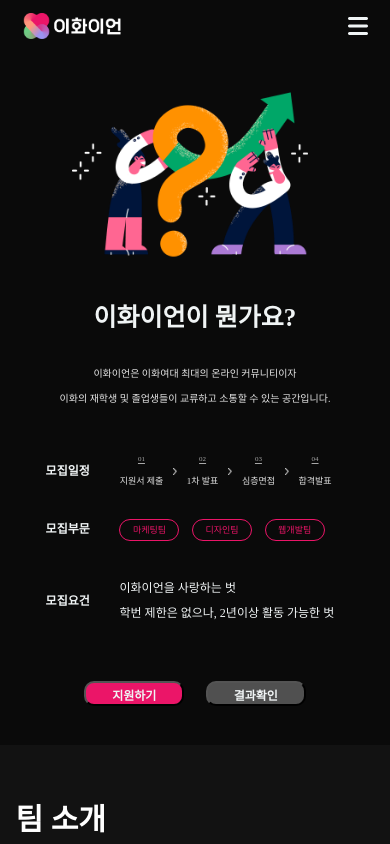
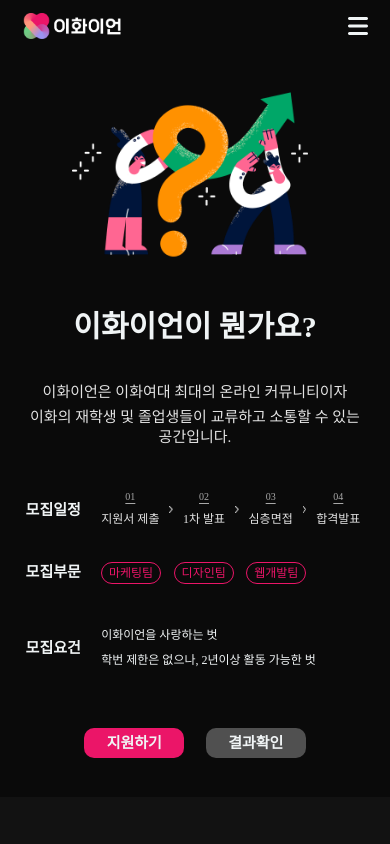
Before and after one commit to hyeinNa/recruiting_2023, a React (Create React App) app in the folder client/: page / in a window 390 px wide. Shown: the top 844 px of the page. Built offline with nearby package versions, Linux system fonts and the light colour scheme; no server answers; a web font is replaced by a local one.

Commit message:
버튼, 모바일 글씨크기 수정

```diff
--- a/client/src/components/views/EwhaianInfoPages/EwhaianInfo.css
+++ b/client/src/components/views/EwhaianInfoPages/EwhaianInfo.css
@@ -239,8 +239,9 @@
     font-weight: 600;
     font-size: 20px;
     color: var(--toneDown-white);
-    line-height: 50px;
+    line-height: 25px;
     text-align: center;
+    border: none;
 }
 
 #checkbutton {
@@ -251,8 +252,9 @@
     font-weight: 600;
     font-size: 20px;
     color: var(--toneDown-white);
-    line-height: 50px;
+    line-height: 25px;
     text-align: center;
+    border: none;
 }
 
 
@@ -345,12 +347,12 @@
     }
 
     .info_content_text {
-        font-size: 14px;
+        font-size: 17px;
         line-height: 23px;
     }
 
     .info_recruitment_detail {
-        padding: 0 0 0 60px;
+        padding: 0 0 0 30px;
     }
 
     .info_recruitment_title {
@@ -359,31 +361,36 @@
     }
 
     .info_recruitment_schedule_num {
-        font-size: 12px;
+        font-size: 14px;
         line-height: 20px;
     }
 
     .info_recruitment_schedule_list_start {
-        margin: 0 20px 0 40px;
+        margin: 0 15px 0 20px;
     }
 
     .info_recruitment_schedule_list_rest {
-        margin: 0 20px 0 20px;
+        margin: 0 15px 0 15px;
     }
 
     .info_recruitment_schedule_stage {
-        font-size: 14px;
+        font-size: 17px;
         line-height: 25px;
     }
 
     .info_recruitment_schedule_date {
-        font-size: 12px;
+        font-size: 14px;
         line-height: 20px;
     }
 
     .info_recruitment_section_list {
-        font-size: 14px;
+        font-size: 17px;
         line-height: 25px;
+        padding-left: 20px;
+    }
+
+    .info_recruitment_requirements_list {
+        padding-left: 20px;
     }
 
     .info_recruitment_section_list_list {
@@ -391,8 +398,6 @@
         margin-right: 7%;
         width: 93px;
         height: 25px;
-
-
         text-align: center;
 
     }
@@ -404,7 +409,7 @@
     }
 
     .info_recruitment_requirements_list {
-        font-size: 14px;
+        font-size: 17px;
         line-height: 25px;
     }
 
@@ -412,20 +417,20 @@
         width: 200px;
         height: 40px;
         font-size: 17px;
-        line-height: 40px;
+        line-height: 20px;
     }
 
     #checkbutton {
         width: 200px;
         height: 40px;
         font-size: 17px;
-        line-height: 40px;
+        line-height: 20px;
     }
 }
 
 @media screen and (max-width: 589px) {
     .info_recruitment_detail {
-        padding: 0 0 0 30px;
+        padding: 0 0 0 20px;
     }
 }
 
@@ -435,45 +440,45 @@
     }
 
     .info_recruitment_schedule_list_start {
-        margin: 0 18px 0 20px;
+        margin: 0 15px 0 15px;
     }
 
     .info_recruitment_schedule_list_rest {
-        margin: 0 18px 0 18px;
+        margin: 0 15px 0 15px;
     }
 
     .info_recruitment_section_list {
-        padding-left: 20px;
+        padding-left: 15px;
     }
 
     .info_recruitment_requirements_list {
-        padding-left: 20px;
+        padding-left: 15px;
     }
 
 }
 
-@media screen and (max-width: 515px) {
+@media screen and (max-width: 533px) {
     .info_frameImg {
         width: 236px;
         height: 180px;
     }
 
     .info_content_title {
-        font-size: 29px;
+        font-size: 30px;
         line-height: 38px;
     }
 
     .info_content_text {
-        font-size: 13px;
+        font-size: 17px;
         line-height: 20px;
     }
 
     .info_recruitment_detail {
-        padding: 0 0 0 40px;
+        padding: 0 0 0 30px;
     }
 
     .info_recruitment_title {
-        font-size: 15px;
+        font-size: 17px;
         line-height: 20px;
     }
 
@@ -491,24 +496,24 @@
     }
 
     .info_recruitment_schedule_num {
-        font-size: 10px;
+        font-size: 12px;
         line-height: 20px;
         margin-bottom: 0;
     }
 
     .info_recruitment_schedule_stage {
-        font-size: 12px;
+        font-size: 14px;
         line-height: 25px;
         margin-bottom: 0;
     }
 
     .info_recruitment_schedule_date {
-        font-size: 10px;
+        font-size: 12px;
         line-height: 20px;
     }
 
     .info_recruitment_section_list {
-        font-size: 12px;
+        font-size: 14px;
         line-height: 25px;
         padding-left: 30px;
     }
@@ -538,20 +543,20 @@
 
     #applybutton {
         width: 150px;
-        height: 30px;
-        font-size: 15px;
-        line-height: 30px;
+        height: 35px;
+        font-size: 17px;
+        line-height: 15px;
     }
 
     #checkbutton {
         width: 150px;
-        height: 30px;
-        font-size: 15px;
-        line-height: 30px;
+        height: 35px;
+        font-size: 17px;
+        line-height: 15px;
     }
 }
 
-@media screen and (max-width: 471px) {
+@media screen and (max-width: 494px) {
     .info_recruitment_detail {
         padding: 0 0 0 20px;
     }
@@ -574,23 +579,23 @@
 
 }
 
-@media screen and (max-width: 426px) {
+@media screen and (max-width: 438px) {
     .info_content_title {
-        font-size: 25px;
+        font-size: 30px;
         line-height: 38px;
     }
 
     .info_content_text {
-        font-size: 10px;
+        font-size: 15px;
         line-height: 20px;
     }
 
     .info_recruitment_detail {
-        padding: 0 0 0 40px;
+        padding: 0 0 0 20px;
     }
 
     .info_recruitment_title {
-        font-size: 12px;
+        font-size: 15px;
         line-height: 20px;
     }
 
@@ -609,24 +614,24 @@
     }
 
     .info_recruitment_schedule_num {
-        font-size: 7px;
+        font-size: 10px;
         line-height: 20px;
         margin-bottom: 0px;
     }
 
     .info_recruitment_schedule_stage {
-        font-size: 9px;
+        font-size: 12px;
         line-height: 25px;
         margin-bottom: 0px;
     }
 
     .info_recruitment_schedule_date {
-        font-size: 7px;
+        font-size: 10px;
         line-height: 20px;
     }
 
     .info_recruitment_section_list {
-        font-size: 9px;
+        font-size: 12px;
         line-height: 25px;
         padding-left: 20px;
     }
@@ -656,28 +661,31 @@
 
     #applybutton {
         width: 100px;
-        height: 25px;
-        font-size: 12px;
-        line-height: 25px;
+        height: 30px;
+        font-size: 15px;
+        line-height: 12.5px;
     }
 
     #checkbutton {
         width: 100px;
-        height: 25px;
-        font-size: 12px;
-        line-height: 25px;
+        height: 30px;
+        font-size: 15px;
+        line-height: 12.5px;
     }
 }
 
 @media screen and (max-width: 394px) {
     .info_recruitment_detail {
-        padding: 0 0 0 30px;
+        padding: 0 0 0 10px;
     }
-}
-
-@media screen and (max-width: 371px) {
-    .info_recruitment_detail {
-        padding: 0 0 0 25px;
+    .info_recruitment_schedule_list_start {
+        margin: 0 10px 0 10px;
+    }
+    .info_recruitment_section_list {
+        padding-left: 10px;
+    }
+    .info_recruitment_requirements_list {
+        padding-left: 10px;
     }
 }
 
@@ -687,9 +695,11 @@
 #applybutton:hover {
     color: var(--toneDown-black);
     background: var(--toneDown-white);
+    transition: all 0.5s;
 }
 
 #checkbutton:hover {
     color: var(--toneDown-black);
     background: var(--toneDown-white);
+    transition: all 0.5s;
 }
--- a/client/src/components/views/EwhaianInfoPages/EwhaianInfo.js
+++ b/client/src/components/views/EwhaianInfoPages/EwhaianInfo.js
@@ -244,10 +244,16 @@ function EwhaianInfo() {
             <div className="info_recruitment_register">
               <div className="info_recruitment_menu">
                 <div className="info_recruitment_menu_list_1">
-                  <button type="button" id="applybutton" onClick={ApplyStatus}>지원하기</button>
+                  <button type="button" id="applybutton" onClick={ApplyStatus}>
+                    <div className="apply_btns_text">지원하기</div>
+                  </button>
                 </div>
                 <div className="info_recruitment_menu_list_2">
-                  <button type="button" id="checkbutton">결과확인</button>
+                  <button type="button" id="checkbutton" onClick={() => {
+                  window.location.replace("/result/checkinfo");
+                  }}>
+                    <div className="apply_btns_text">결과확인</div>
+                  </button>
                 </div>
 
 
--- a/client/src/components/views/QnAPages/QnA.css
+++ b/client/src/components/views/QnAPages/QnA.css
@@ -47,6 +47,7 @@
 .qna_btn:hover {
     background-color: white;
     color: #3c3c3c;
+    transition: all 0.5s;
 }
 
 .unclicked {
```
